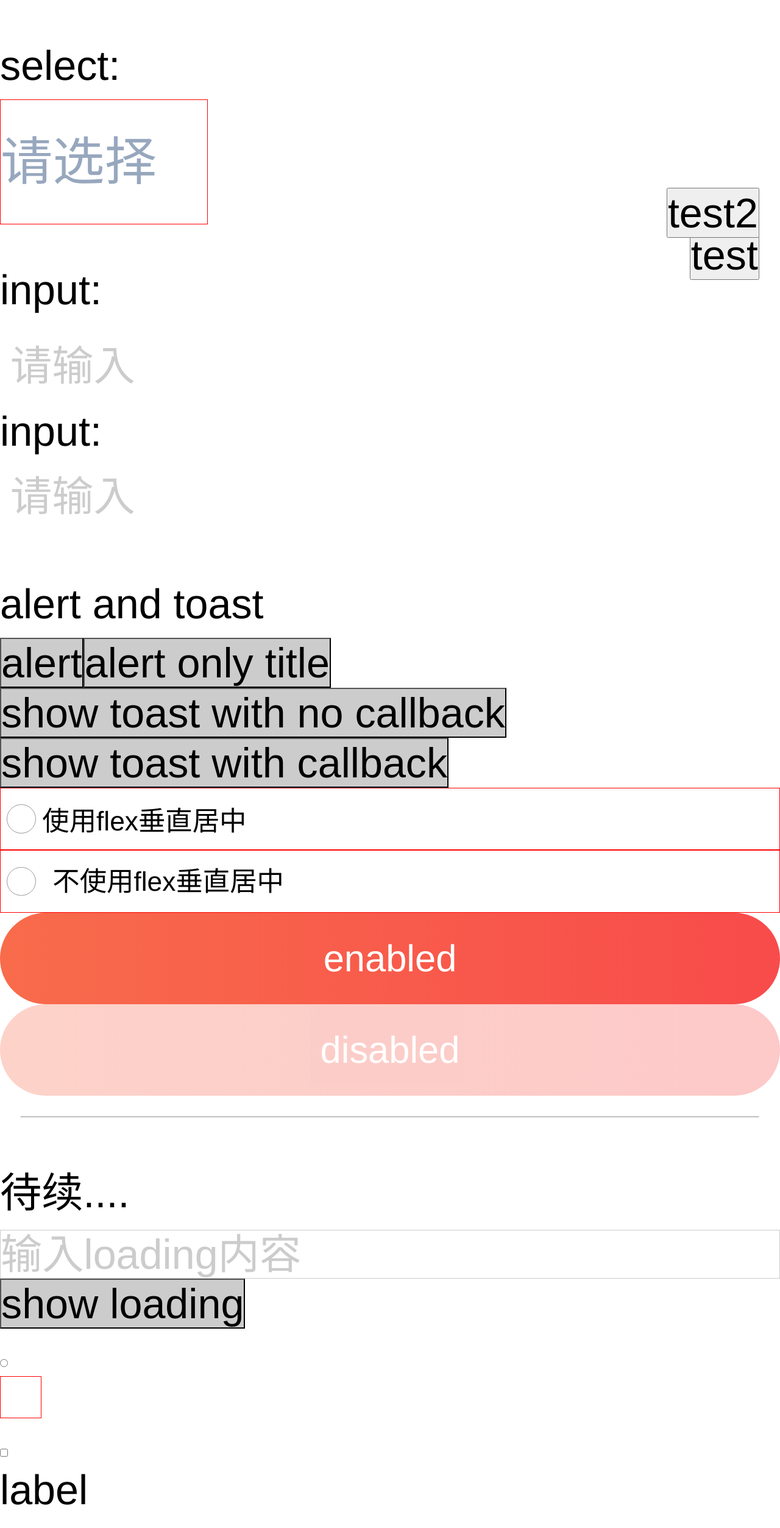
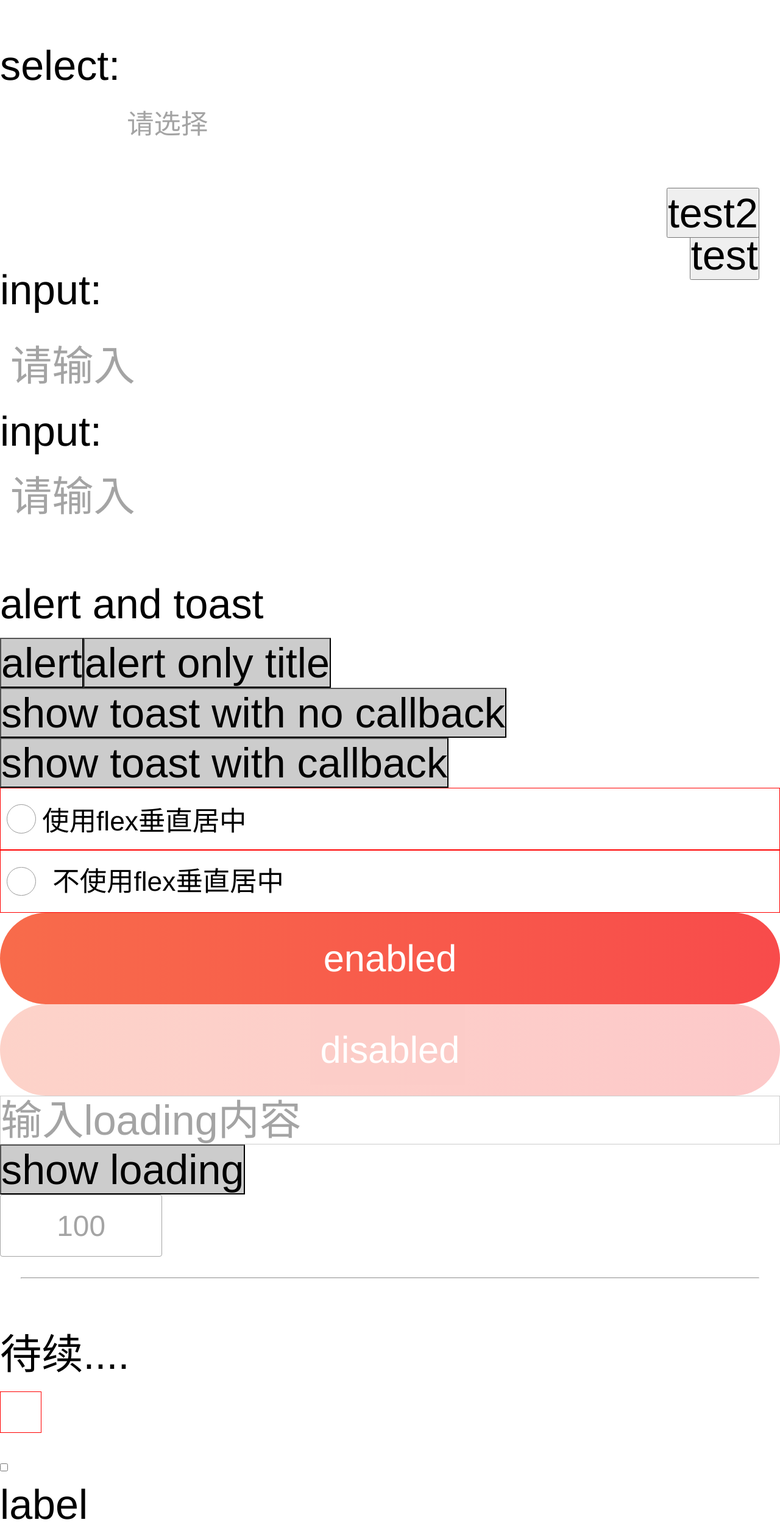
Before and after one commit to chengzhikun2017/hgj, a Vue app: page /test in a window 1280 px wide. Shown: the whole page at 61% size. Before the commit the page ends 2482 px from the top, so only its background shows below. Built offline with nearby package versions, Linux system fonts and the light colour scheme.

Commit message:
plan 页面 组件 接入

```diff
--- /dev/null
+++ b/src/components/containers/button/bttn_choose.vue
@@ -0,0 +1,45 @@
+<template>
+  <div class="bttn-choose" :class="{'deactived':!actived}" >
+    <slot></slot>
+  </div>
+</template>
+
+<script>
+  export default {
+    data() {
+      return {
+
+      }
+    },
+    props:{
+      actived:{
+        type:Boolean,
+        default:false,
+      },
+    },
+    methods:{},
+    events: {},
+    components: {}
+  }
+</script>
+
+<style lang='scss' scoped>
+  .bttn-choose{
+    width: 0.78rem;
+    height: 0.3rem;
+    border-radius: 4px;
+    background: linear-gradient(to right, #f86b4b 1%, #f84b4b);
+    box-shadow: 0 4px 0.1rem 0 rgba(248, 81, 75, 0.36);
+    font-size: 0.14rem;
+    font-weight: 500;
+    text-align: center;
+    color: #ffffff;
+    line-height: 0.3rem;
+  }
+  .deactived{
+    background: transparent;
+    box-shadow: 0 4px 10px 0 transparent;
+    border: solid 1px #a4a4a4;
+    color: #a4a4a4;
+  }
+</style>
--- a/src/components/containers/radio.vue
+++ /dev/null
@@ -1,76 +0,0 @@
-<template>
-  <div class="app-input">
-    <input type="radio" :value='test'>
-
-  </div>
-</template>
-
-<script>
-export default {
-  data() {
-    return {
-      test:false,
-    }
-  },
-  props:{
-    type:{
-      default:'text',
-    },
-    value:{},//v-model  directive binding.value
-    disabled:{
-      default:false,
-    },
-    placeholder:{
-      default:'请输入',
-    },
-    filter:{
-      default :null,
-    },
-    onSubmit:{
-      default:null
-    },
-  },
-  computed:{
-    parsedValue(){
-      if(this.filter){
-        return this.filter(this.value)
-      }else{
-        return this.value
-      }
-    },
-  },
-  methods:{
-    onInput(e){
-      // this.$emit('select',e.target.value)
-      this.$emit('input',e.target.value) // v-model used on this component will register $on event listenr for parent component
-      // this.$emit('change',e.target.value)
-    },
-    onEnter(e){
-      if(this.onSubmit){
-        this.onSubmit()
-      }
-    }
-  },
-  created(){
-    // console.log('value',this.value)
-  },
-}
-</script>
-
-<style lang='scss' scoped>
-.app-input{
-  height: 100%;
-  width:100%;
-  .input__{
-    border-style:none;
-    outline:none;
-    width: 100%;
-    height: 100%;
-    font-size: inherit;
-    display: inline-block;
-    color: inherit;
-  }
-}
-
-
-</style>
--- a/src/components/containers/select.vue
+++ b/src/components/containers/select.vue
@@ -28,7 +28,7 @@ export default {
       default:'请选择'
     },
     placeholderColor:{
-      default:'#97a7be'
+      default:'#a4a4a4'
     },
     filter:{
       default :false,
@@ -65,7 +65,7 @@ export default {
 
 <style lang='scss' scoped>
 .app-select{
-  border:1px solid red;
+  /*border:1px solid red;*/
   height: 100%;
   width:100%;
   height: 100%;
@@ -88,9 +88,11 @@ export default {
     height:100%;
     position: relative;
     .text{
-      position: relative;
+      font-size: 0.13rem;
+      text-align: right;
+     /* position: relative;
       top:50%;
-      transform: translateY(-50%);
+      transform: translateY(-50%);*/
     }
   }
   .__disabled{
--- a/src/css/styles.scss
+++ b/src/css/styles.scss
@@ -4,7 +4,7 @@
   background: #ccc;
   display: flex;
 }
-$placeholderColor:#ccc;
+$placeholderColor:#a4a4a4;
 
 input::-webkit-input-placeholder, textarea::-webkit-input-placeholder {
   color:    $placeholderColor;
@@ -53,3 +53,10 @@ input:-ms-input-placeholder, textarea:-ms-input-placeholder {
     color:#a4a4a4;
   }
 }
+
+.form-input{
+  font-size: 0.13rem;
+  .input__{
+    text-align: right;
+  }
+}
--- a/src/main.js
+++ b/src/main.js
@@ -7,9 +7,10 @@ import axios from 'axios'
 import store from './store'
 import select from './components/containers/select.vue'
 import input from './components/containers/input.vue'
-import radio from './components/containers/radio.vue'
+// import radio from './components/containers/radio.vue'
 import checkbox from './components/containers/checkbox.vue'
 import button from './components/containers/button.vue'
+import bttn_choose from './components/containers/button/bttn_choose.vue'
 import check from './components/containers/check.vue'
 import alert from './components/views/alerts/alert.vue'
 import loading from './components/views/alerts/loading.vue'
@@ -28,11 +29,12 @@ Vue.prototype.$http = axios
 
 Vue.config.productionTip = false
 Vue.component('app-select', select)
+Vue.component('bttn-choose', bttn_choose)
 Vue.component('app-input', input)
 Vue.component('app-alert', alert)
 Vue.component('app-loading', loading)
 Vue.component('app-toast', toast)
-Vue.component('app-radio', radio)
+// Vue.component('app-radio', radio)
 Vue.component('app-checkbox', checkbox)
 Vue.component('app-check', check)
 Vue.component('app-button', button)
--- a/src/pages/plan.vue
+++ b/src/pages/plan.vue
@@ -7,10 +7,13 @@
       </div>
       <div class="form">
         <app-formitem label="还款金额">
-          <input type="text" placeholder="请输入还款金额">
+          <app-input type="text" :placeholder='"请输入还款金额"' class='form-input' v-model='planAmount'/>
         </app-formitem>
-        <app-formitem :last="true" label="还款时间">
-          <span>还款时间-结束时间</span>
+        <app-formitem :last="true" label="选择开始时间">
+            <app-select v-model='startDay' :options='daysAvailable' :placeholder='"请选择开始日期"' />
+        </app-formitem>
+        <app-formitem :last="true" label="计划执行天数">
+          <app-select v-model='duration' :options='durationAvailable' :placeholder='"请选择执行天数"' />
         </app-formitem>
         <div class="note" flex>
           <span class="icon-alert"></span>
@@ -18,13 +21,10 @@
         </div>
         <app-formitem :last="true" label="选择保证金">
           |
-          <button>500</button>
-          <button>1000</button>
-          <button>2000</button>
+          <bttn-choose :actived='item===securityFee'  v-for='item in securityFeeOpts' @click.native='chooseSecurityFee(item)' :key='item'>{{item}}</bttn-choose>
+
         </app-formitem>
-        <app-formitem :last="true" label="选择开始时间">
-          <span>请选择开始时间</span>
-        </app-formitem>
+
       </div>
       <app-protocol></app-protocol>
       <div class="mybutton">
@@ -76,6 +76,21 @@
   export default {
     data () {
       return {
+        planAmount:'',
+        startDay:'',
+        daysAvailable:[
+        {value:'3号'},
+        {value:'4号'},
+        {value:'5号'},
+        ],
+        duration:'',
+        durationAvailable:[
+          {value:'3天'},
+          {value:'4天'},
+          {value:'5天'},
+        ],
+        securityFee:'',
+        securityFeeOpts:[500,1000,2000,4000],
         card1: {
           type: 'change',
           name: '韩**',
@@ -84,7 +99,12 @@
           payDate: 13
         }
       }
-    }
+    },
+    methods:{
+      chooseSecurityFee(fee){
+        this.securityFee=fee
+      },
+    },
   }
 </script>
 <style lang="scss" scoped>
--- a/src/pages/testPage/test.vue
+++ b/src/pages/testPage/test.vue
@@ -35,12 +35,13 @@
     <app-button>enabled</app-button>
     <app-button :disabled='true'>disabled</app-button>
 
-    <hr style="margin:0.1rem">
-    <p class="title">待续....</p>
       <app-input v-model='loadingText' :placeholder="'输入loading内容'"  style='border:1px solid #ccc;'></app-input>
 
     <button @click='alert_showLoading(loadingText)'>show loading</button>
-    <app-radio ></app-radio>
+    <bttn-choose>100</bttn-choose>
+
+    <hr style="margin:0.1rem">
+    <p class="title">待续....</p>
     <app-checkbox v-model='checked'></app-checkbox>
   </div>
 </template>
```
Also changed, not shown: src/components/containers/input_no_label.vue (deleted, +0 -22 lines), src/components/containers/input-with-label.vue (deleted).
